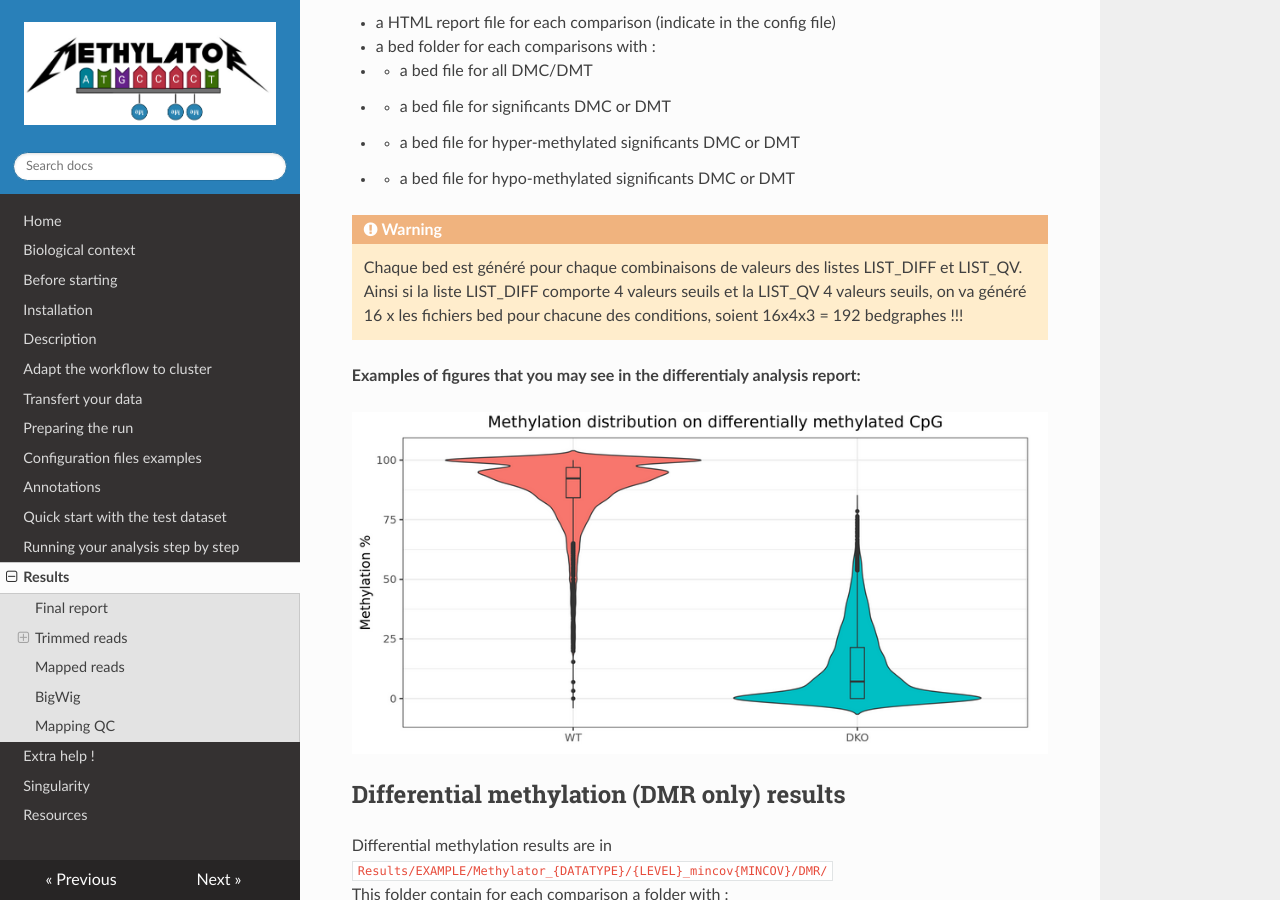
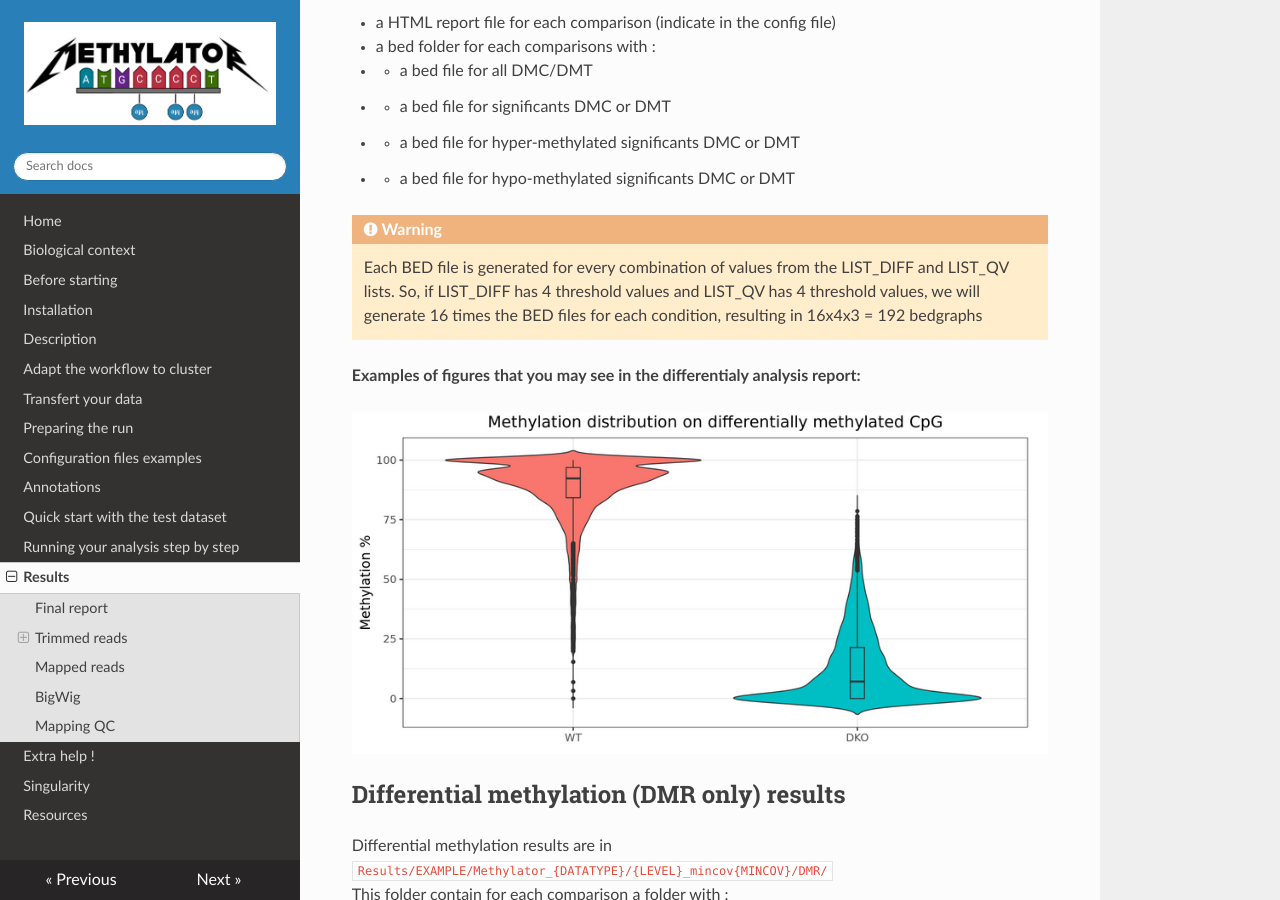
Before and after one commit to parisepigenetics/Methylator-Documentation, an MkDocs documentation site: the page built from docs/results.md, in a window 1280 px wide and 900 px high, scrolled down 7941 px. Built offline with MkDocs 1.6.1, drawn with Linux system fonts in a browser that asks for light colours; nearby versions of some CDN libraries.

Commit message:
Update results.md

```diff
--- a/docs/results.md
+++ b/docs/results.md
@@ -303,7 +303,7 @@ This folder contain :
 
 
 !!! warning
-    Chaque bed est généré pour chaque combinaisons de valeurs des listes LIST_DIFF et LIST_QV. Ainsi si la liste LIST_DIFF comporte 4 valeurs seuils et la LIST_QV 4 valeurs seuils, on va généré 16 x les fichiers bed pour chacune des conditions, soient 16x4x3 = 192 bedgraphes !!!
+    Each BED file is generated for every combination of values from the LIST_DIFF and LIST_QV lists. So, if LIST_DIFF has 4 threshold values and LIST_QV has 4 threshold values, we will generate 16 times the BED files for each condition, resulting in 16x4x3 = 192 bedgraphs
 
 **Examples of figures that you may see in the differentialy analysis report:**
 
```
